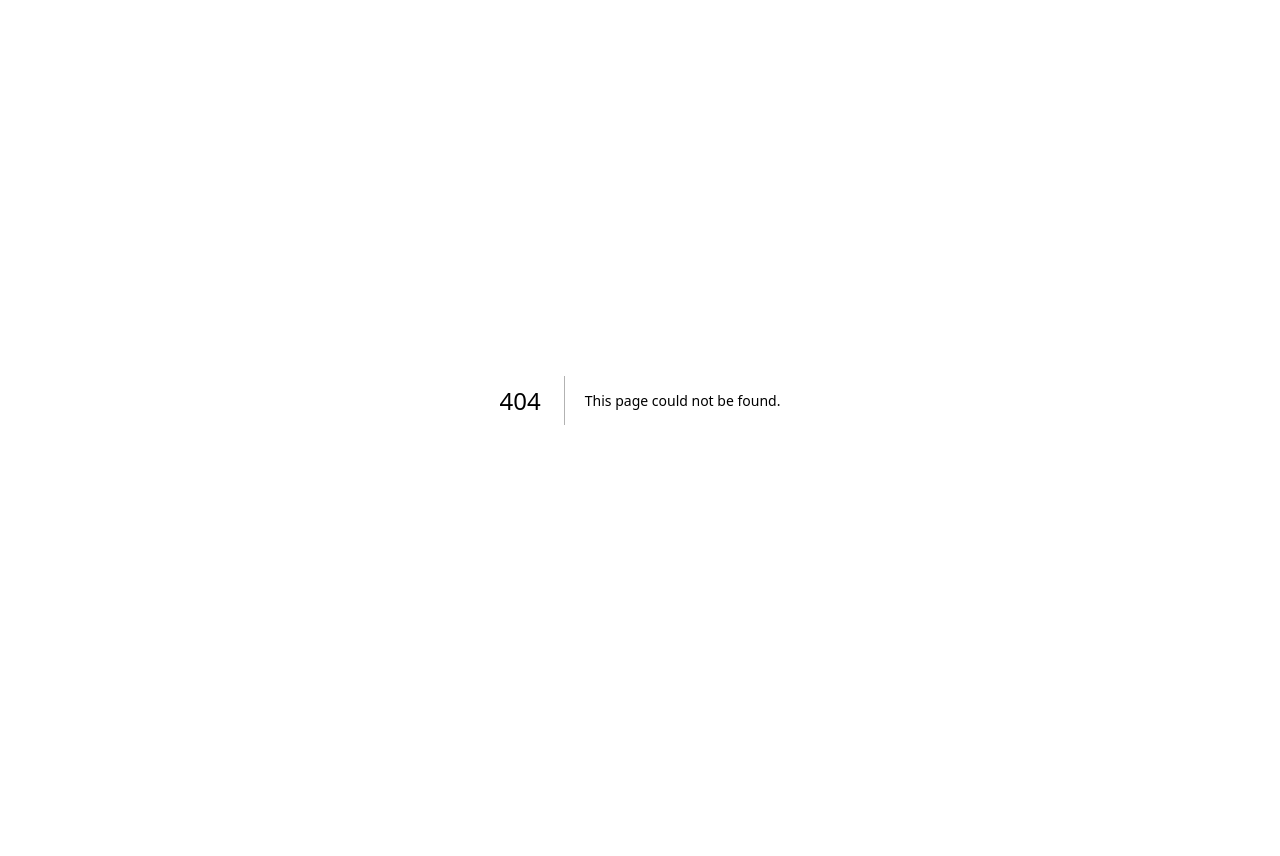
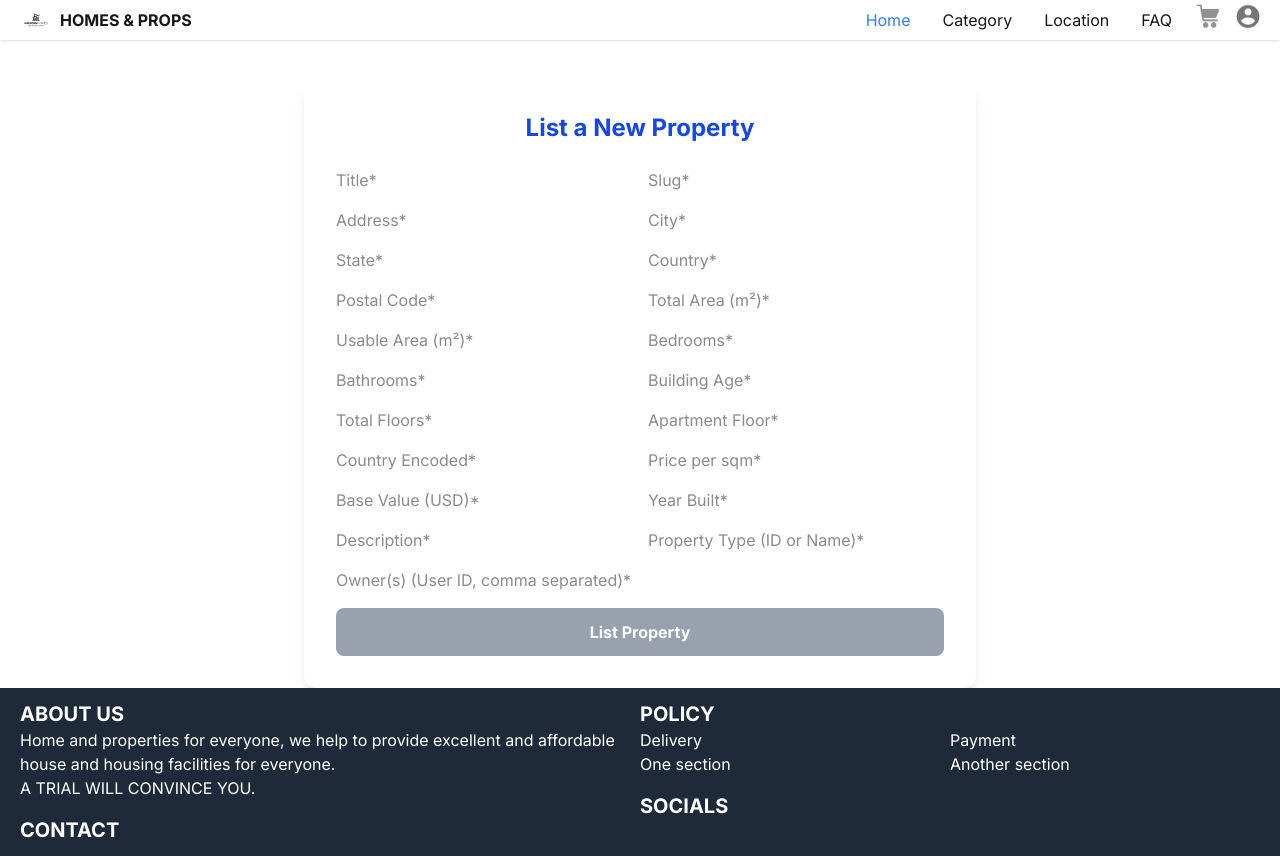
Before and after one commit to PrinceSamuelAdeyemo/blockchain-ai-realestate, a Next.js app in the folder frontend/dapp-ai-realestate/: page /list-property in a window 1280 px wide. Before the commit this address had no page. Before the commit the page ends 800 px from the top, so only its background shows below. Built offline with nearby package versions, Linux system fonts and the light colour scheme.

Commit message:
added list property page

```diff
--- /dev/null
+++ b/frontend/dapp-ai-realestate/app/list-property/page.tsx
@@ -0,0 +1,311 @@
+"use client";
+import { useState } from "react";
+import Navbar from "@/components/Navbar";
+import Footer from "@/components/Footer";
+import { apiUrl } from "@/utils/env";
+
+const initialState = {
+  title: "",
+  slug: "",
+  address: "",
+  city: "",
+  state: "",
+  country: "",
+  postal_code: "",
+  total_area: "",
+  usable_area: "",
+  bedrooms: "",
+  bathrooms: "",
+  building_age: "",
+  total_floors: "",
+  floor_number: "",
+  country_encoded: "",
+  price_per_sqm: "",
+  base_value: "",
+  year_built: "",
+  description: "",
+  property_type: "",
+  owners: "",
+};
+
+
+const requiredFields = [
+  "title",
+  "slug",
+  "address",
+  "city",
+  "state",
+  "country",
+  "postal_code",
+  "total_area",
+  "usable_area",
+  "bedrooms",
+  "bathrooms",
+  "building_age",
+  "total_floors",
+  "floor_number",
+  "country_encoded",
+  "price_per_sqm",
+  "base_value",
+  "year_built",
+  "description",
+  "property_type",
+  "owners",
+];
+
+
+export default function ListPropertyPage() {
+  const [form, setForm] = useState(initialState);
+  const [submitting, setSubmitting] = useState(false);
+  const [success, setSuccess] = useState<string | null>(null);
+  const [error, setError] = useState<string | null>(null);
+
+  const handleChange = (e: React.ChangeEvent<HTMLInputElement>) => {
+    setForm({ ...form, [e.target.name]: e.target.value });
+  };
+
+  const isComplete = requiredFields.every((f) => form[f as keyof typeof form]);
+
+  const handleSubmit = async (e: React.FormEvent) => {
+    e.preventDefault();
+    setSubmitting(true);
+    setError(null);
+    setSuccess(null);
+    try {
+      const res = await fetch(`${apiUrl}/property/api/v1/properties/`, {
+        method: "POST",
+        headers: { "Content-Type": "application/json" },
+        body: JSON.stringify({
+          ...form,
+          total_area: parseFloat(form.total_area),
+          usable_area: parseFloat(form.usable_area),
+          bedrooms: parseInt(form.bedrooms),
+          bathrooms: parseInt(form.bathrooms),
+          building_age: parseInt(form.building_age),
+          total_floors: parseInt(form.total_floors),
+          floor_number: parseInt(form.floor_number),
+          country_encoded: parseInt(form.country_encoded),
+          price_per_sqm: parseFloat(form.price_per_sqm),
+          base_value: parseFloat(form.base_value),
+          owners: form.owners.split(",").map((id) => id.trim()),
+        }),
+      });
+      if (!res.ok) throw new Error("Failed to create property");
+      setSuccess("Property listed successfully!");
+      setForm(initialState);
+    } catch (err: any) {
+      setError(err.message || "Error submitting property");
+    }
+    setSubmitting(false);
+  };
+
+  return (
+    <div>
+      <Navbar />
+      <div className="max-w-2xl mx-auto mt-10 p-8 bg-white rounded-xl shadow-lg">
+        <h1 className="text-2xl font-bold mb-6 text-center text-blue-700">List a New Property</h1>
+        <form onSubmit={handleSubmit} className="space-y-4">
+          <div className="grid grid-cols-1 md:grid-cols-2 gap-4">
+    <input
+      className="input input-bordered"
+      name="title"
+      placeholder="Title*"
+      value={form.title}
+      onChange={handleChange}
+      required
+    />
+    <input
+      className="input input-bordered"
+      name="slug"
+      placeholder="Slug*"
+      value={form.slug}
+      onChange={handleChange}
+      required
+    />
+    <input
+      className="input input-bordered"
+      name="address"
+      placeholder="Address*"
+      value={form.address}
+      onChange={handleChange}
+      required
+    />
+    <input
+      className="input input-bordered"
+      name="city"
+      placeholder="City*"
+      value={form.city}
+      onChange={handleChange}
+      required
+    />
+    <input
+      className="input input-bordered"
+      name="state"
+      placeholder="State*"
+      value={form.state}
+      onChange={handleChange}
+      required
+    />
+    <input
+      className="input input-bordered"
+      name="country"
+      placeholder="Country*"
+      value={form.country}
+      onChange={handleChange}
+      required
+    />
+    <input
+      className="input input-bordered"
+      name="postal_code"
+      placeholder="Postal Code*"
+      value={form.postal_code}
+      onChange={handleChange}
+      required
+    />
+    <input
+      className="input input-bordered"
+      name="total_area"
+      placeholder="Total Area (m²)*"
+      type="number"
+      value={form.total_area}
+      onChange={handleChange}
+      required
+    />
+    <input
+      className="input input-bordered"
+      name="usable_area"
+      placeholder="Usable Area (m²)*"
+      type="number"
+      value={form.usable_area}
+      onChange={handleChange}
+      required
+    />
+    <input
+      className="input input-bordered"
+      name="bedrooms"
+      placeholder="Bedrooms*"
+      type="number"
+      value={form.bedrooms}
+      onChange={handleChange}
+      required
+    />
+    <input
+      className="input input-bordered"
+      name="bathrooms"
+      placeholder="Bathrooms*"
+      type="number"
+      value={form.bathrooms}
+      onChange={handleChange}
+      required
+    />
+    <input
+      className="input input-bordered"
+      name="building_age"
+      placeholder="Building Age*"
+      type="number"
+      value={form.building_age}
+      onChange={handleChange}
+      required
+    />
+    <input
+      className="input input-bordered"
+      name="total_floors"
+      placeholder="Total Floors*"
+      type="number"
+      value={form.total_floors}
+      onChange={handleChange}
+      required
+    />
+    <input
+      className="input input-bordered"
+      name="floor_number"
+      placeholder="Apartment Floor*"
+      type="number"
+      value={form.floor_number}
+      onChange={handleChange}
+      required
+    />
+    <input
+      className="input input-bordered"
+      name="country_encoded"
+      placeholder="Country Encoded*"
+      type="number"
+      value={form.country_encoded}
+      onChange={handleChange}
+      required
+    />
+    <input
+      className="input input-bordered"
+      name="price_per_sqm"
+      placeholder="Price per sqm*"
+      type="number"
+      value={form.price_per_sqm}
+      onChange={handleChange}
+      required
+    />
+    <input
+      className="input input-bordered"
+      name="base_value"
+      placeholder="Base Value (USD)*"
+      type="number"
+      value={form.base_value}
+      onChange={handleChange}
+      required
+    />
+    <input
+      className="input input-bordered"
+      name="year_built"
+      placeholder="Year Built*"
+      type="number"
+      value={form.year_built}
+      onChange={handleChange}
+      required
+    />
+    <input
+      className="input input-bordered"
+      name="description"
+      placeholder="Description*"
+      value={form.description}
+      onChange={handleChange}
+      required
+    />
+    <input
+      className="input input-bordered"
+      name="property_type"
+      placeholder="Property Type (ID or Name)*"
+      value={form.property_type}
+      onChange={handleChange}
+      required
+    />
+    <input
+      className="input input-bordered"
+      name="owners"
+      placeholder="Owner(s) (User ID, comma separated)*"
+      value={[form.owners]}
+      onChange={handleChange}
+      required
+    />
+  </div>
+
+
+
+
+          <button
+            type="submit"
+            className={`w-full py-3 rounded-lg font-bold text-white transition ${
+              isComplete && !submitting
+                ? "bg-blue-600 hover:bg-blue-700"
+                : "bg-gray-400 cursor-not-allowed"
+            }`}
+            disabled={!isComplete || submitting}
+          >
+            {submitting ? "Listing..." : "List Property"}
+          </button>
+          {success && <div className="text-green-600 text-center">{success}</div>}
+          {error && <div className="text-red-600 text-center">{error}</div>}
+        </form>
+      </div>
+      <Footer />
+    </div>
+  );
+}
```
